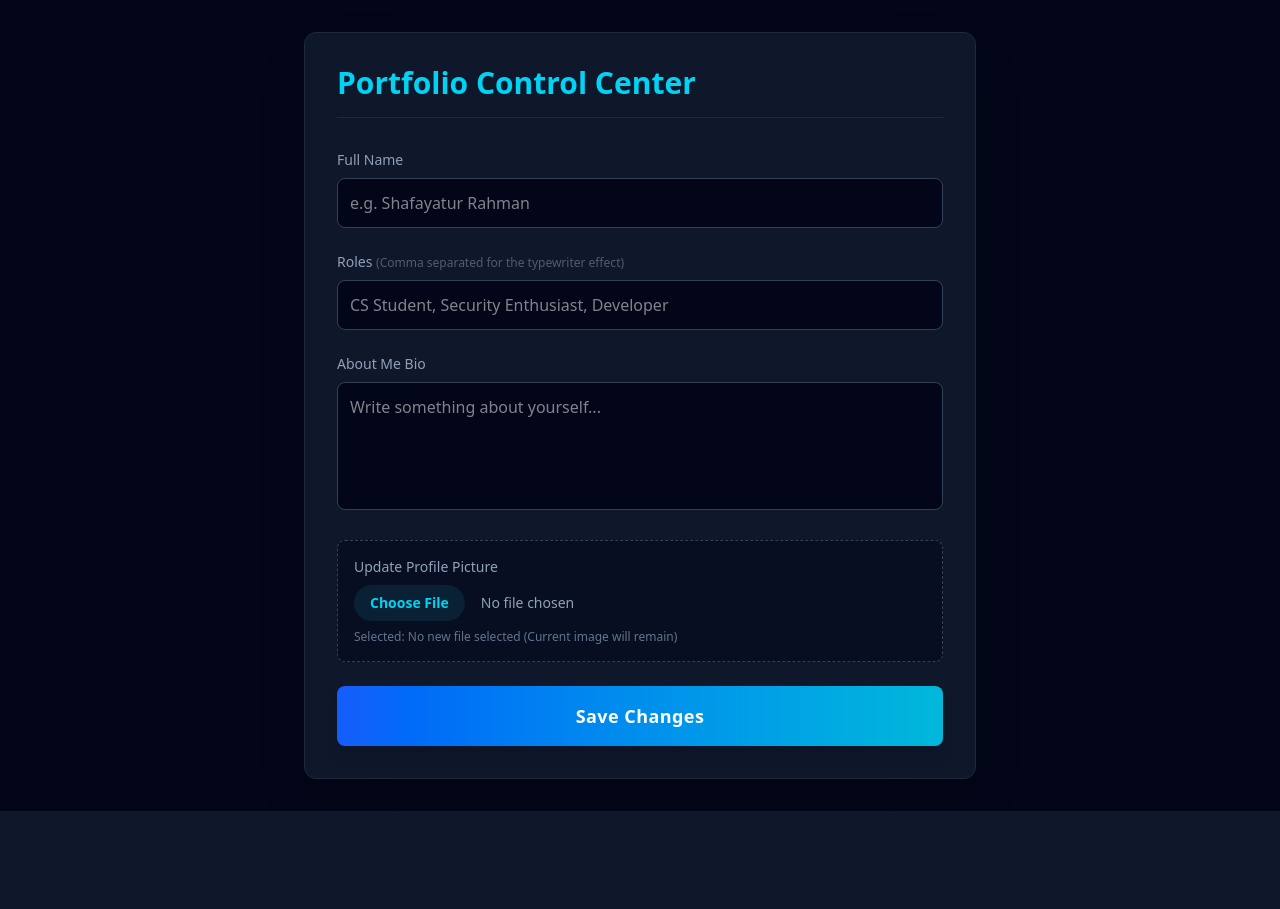
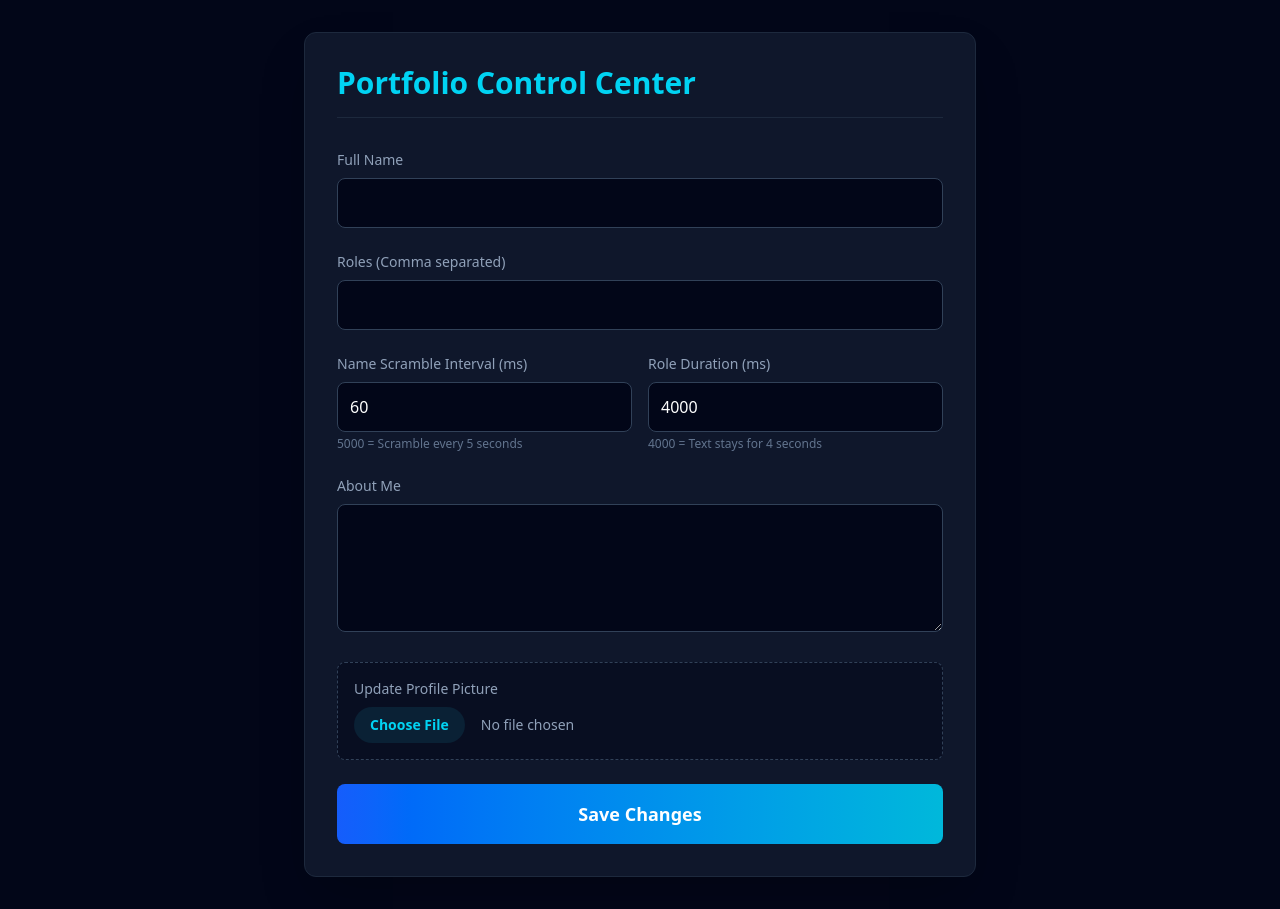
Before and after one commit to I-amAnonymous/my-portfolio, a Next.js app: page /admin in a window 1280 px wide. Before the commit the page ends 811 px from the top, so only its background shows below. Built offline with nearby package versions, Linux system fonts and the light colour scheme; no server answers; the database is empty.

Commit message:
Name now re-scrambles every 5 seconds (controlled by admin)

```diff
--- a/app/admin/page.tsx
+++ b/app/admin/page.tsx
@@ -13,20 +13,20 @@ export default function AdminPage() {
   const [about, setAbout] = useState("");
   const [avatarFile, setAvatarFile] = useState<File | null>(null);
 
-  // Fetch existing data on page load
+  // NEW: Speed Controls
+  const [nameSpeed, setNameSpeed] = useState(60); // Default 60ms
+  const [roleSpeed, setRoleSpeed] = useState(4000); // Default 4000ms
+
   useEffect(() => {
     const fetchData = async () => {
-      // We select the first row (ID=1) since this is a single-user portfolio
-      const { data, error } = await supabase
-        .from('profile')
-        .select('*')
-        .limit(1)
-        .single();
-
+      const { data } = await supabase.from('profile').select('*').limit(1).single();
       if (data) {
         setFullName(data.full_name || "");
         setRoles(data.roles ? data.roles.join(", ") : "");
         setAbout(data.about_text || "");
+        // Load speeds from DB
+        if (data.name_speed) setNameSpeed(data.name_speed);
+        if (data.role_speed) setRoleSpeed(data.role_speed);
       }
     };
     fetchData();
@@ -38,48 +38,31 @@ export default function AdminPage() {
     let avatarUrl = null;
 
     try {
-      // 1. Upload Image if a new file is selected
       if (avatarFile) {
         const fileExt = avatarFile.name.split('.').pop();
         const fileName = `profile-${Date.now()}.${fileExt}`;
-
-        const { data, error: uploadError } = await supabase.storage
-          .from('images')
-          .upload(fileName, avatarFile);
-
+        const { error: uploadError } = await supabase.storage.from('images').upload(fileName, avatarFile);
         if (uploadError) throw uploadError;
-
-        // Get the Public URL
-        const { data: urlData } = supabase.storage
-          .from('images')
-          .getPublicUrl(fileName);
-
+        const { data: urlData } = supabase.storage.from('images').getPublicUrl(fileName);
         avatarUrl = urlData.publicUrl;
       }
 
-      // 2. Prepare Data for Database Update
       const updates: any = {
         full_name: fullName,
-        roles: roles.split(",").map(r => r.trim()), // Convert string back to array
+        roles: roles.split(",").map(r => r.trim()),
         about_text: about,
+        name_speed: nameSpeed, // Save Name Speed
+        role_speed: roleSpeed, // Save Role Speed
       };
 
       if (avatarUrl) updates.avatar_url = avatarUrl;
 
-      // 3. Update the Database row (assuming ID=1 or the first row found)
-      // First, get the ID of the existing row
       const { data: profile } = await supabase.from('profile').select('id').limit(1).single();
 
       if (profile) {
-        const { error } = await supabase
-          .from('profile')
-          .update(updates)
-          .eq('id', profile.id);
-
+        const { error } = await supabase.from('profile').update(updates).eq('id', profile.id);
         if (error) throw error;
-        setMessage("✅ Profile updated successfully!");
-      } else {
-        setMessage("❌ No profile found to update. Did you run the SQL setup?");
+        setMessage("✅ Profile & Speeds updated successfully!");
       }
 
     } catch (error: any) {
@@ -98,76 +81,45 @@ export default function AdminPage() {
         </h1>
 
         <div className="space-y-6">
-
-          {/* Full Name Input */}
           <div>
             <label className="block text-sm font-medium text-slate-400 mb-2">Full Name</label>
-            <input
-              className="w-full bg-slate-950 border border-slate-700 rounded-lg p-3 text-white focus:border-cyan-500 focus:ring-1 focus:ring-cyan-500 outline-none transition-all"
-              value={fullName}
-              onChange={(e) => setFullName(e.target.value)}
-              placeholder="e.g. Shafayatur Rahman"
-            />
+            <input className="w-full bg-slate-950 border border-slate-700 rounded-lg p-3 text-white outline-none" value={fullName} onChange={(e) => setFullName(e.target.value)} />
           </div>
 
-          {/* Roles Input */}
           <div>
-            <label className="block text-sm font-medium text-slate-400 mb-2">
-              Roles <span className="text-xs opacity-50">(Comma separated for the typewriter effect)</span>
-            </label>
-            <input
-              className="w-full bg-slate-950 border border-slate-700 rounded-lg p-3 text-white focus:border-cyan-500 focus:ring-1 focus:ring-cyan-500 outline-none transition-all"
-              value={roles}
-              onChange={(e) => setRoles(e.target.value)}
-              placeholder="CS Student, Security Enthusiast, Developer"
-            />
+            <label className="block text-sm font-medium text-slate-400 mb-2">Roles (Comma separated)</label>
+            <input className="w-full bg-slate-950 border border-slate-700 rounded-lg p-3 text-white outline-none" value={roles} onChange={(e) => setRoles(e.target.value)} />
           </div>
 
-          {/* About Text Area */}
-          <div>
-            <label className="block text-sm font-medium text-slate-400 mb-2">About Me Bio</label>
-            <textarea
-              className="w-full h-32 bg-slate-950 border border-slate-700 rounded-lg p-3 text-white focus:border-cyan-500 focus:ring-1 focus:ring-cyan-500 outline-none transition-all resize-none"
-              value={about}
-              onChange={(e) => setAbout(e.target.value)}
-              placeholder="Write something about yourself..."
-            />
+          {/* NEW: Speed Controls */}
+          <div className="grid grid-cols-2 gap-4">
+            <div>
+              <label className="block text-sm font-medium text-slate-400 mb-2">Name Scramble Interval (ms)</label>
+              <input type="number" className="w-full bg-slate-950 border border-slate-700 rounded-lg p-3 text-white outline-none focus:border-cyan-500" value={nameSpeed} onChange={(e) => setNameSpeed(Number(e.target.value))} />
+              <p className="text-xs text-slate-500 mt-1">5000 = Scramble every 5 seconds</p>
+            </div>
+            <div>
+              <label className="block text-sm font-medium text-slate-400 mb-2">Role Duration (ms)</label>
+              <input type="number" className="w-full bg-slate-950 border border-slate-700 rounded-lg p-3 text-white outline-none focus:border-cyan-500" value={roleSpeed} onChange={(e) => setRoleSpeed(Number(e.target.value))} />
+              <p className="text-xs text-slate-500 mt-1">4000 = Text stays for 4 seconds</p>
+            </div>
           </div>
 
-          {/* Image Upload */}
+          <div>
+            <label className="block text-sm font-medium text-slate-400 mb-2">About Me</label>
+            <textarea className="w-full h-32 bg-slate-950 border border-slate-700 rounded-lg p-3 text-white outline-none" value={about} onChange={(e) => setAbout(e.target.value)} />
+          </div>
+
           <div className="p-4 border border-dashed border-slate-700 rounded-lg bg-slate-950/50">
             <label className="block text-sm font-medium text-slate-400 mb-2">Update Profile Picture</label>
-            <input
-              type="file"
-              accept="image/*"
-              className="w-full text-sm text-slate-400 file:mr-4 file:py-2 file:px-4 file:rounded-full file:border-0 file:text-sm file:font-semibold file:bg-cyan-900/30 file:text-cyan-400 hover:file:bg-cyan-900/50 cursor-pointer"
-              onChange={(e) => setAvatarFile(e.target.files?.[0] || null)}
-            />
-            <p className="text-xs text-slate-500 mt-2">
-              Selected: {avatarFile ? avatarFile.name : "No new file selected (Current image will remain)"}
-            </p>
+            <input type="file" accept="image/*" className="w-full text-sm text-slate-400 file:mr-4 file:py-2 file:px-4 file:rounded-full file:border-0 file:text-sm file:font-semibold file:bg-cyan-900/30 file:text-cyan-400 hover:file:bg-cyan-900/50 cursor-pointer" onChange={(e) => setAvatarFile(e.target.files?.[0] || null)} />
           </div>
 
-          {/* Status Message */}
-          {message && (
-            <div className={`p-3 rounded text-sm text-center font-medium ${message.includes('Error') ? 'bg-red-900/30 text-red-400' : 'bg-green-900/30 text-green-400'}`}>
-              {message}
-            </div>
-          )}
+          {message && <div className={`p-3 rounded text-sm text-center font-medium ${message.includes('Error') ? 'bg-red-900/30 text-red-400' : 'bg-green-900/30 text-green-400'}`}>{message}</div>}
 
-          {/* Save Button */}
-          <button
-            onClick={handleUpdate}
-            disabled={loading}
-            className={`w-full py-4 rounded-lg font-bold text-lg tracking-wide shadow-lg transition-all
-              ${loading
-                ? "bg-slate-700 text-slate-400 cursor-not-allowed"
-                : "bg-gradient-to-r from-blue-600 to-cyan-500 text-white hover:from-blue-500 hover:to-cyan-400 hover:shadow-cyan-500/25"
-              }`}
-          >
-            {loading ? "Uploading & Saving..." : "Save Changes"}
+          <button onClick={handleUpdate} disabled={loading} className={`w-full py-4 rounded-lg font-bold text-lg transition-all ${loading ? "bg-slate-700 text-slate-400" : "bg-gradient-to-r from-blue-600 to-cyan-500 text-white hover:shadow-cyan-500/25"}`}>
+            {loading ? "Saving..." : "Save Changes"}
           </button>
-
         </div>
       </div>
     </div>
```
Also changed, not shown: app/page.tsx (+44 -53 lines).
